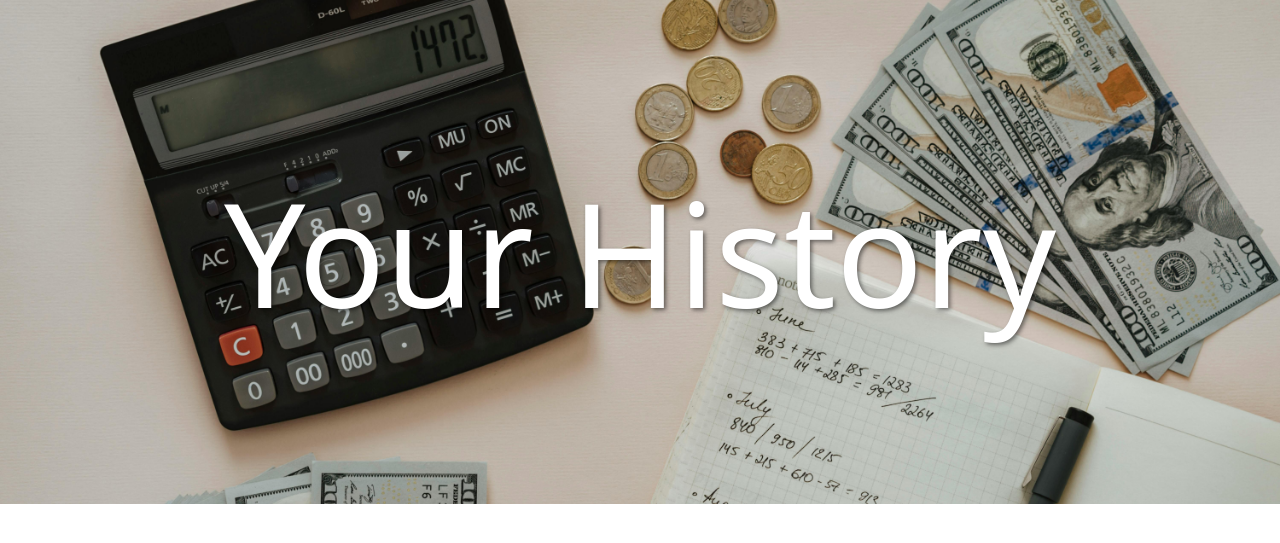
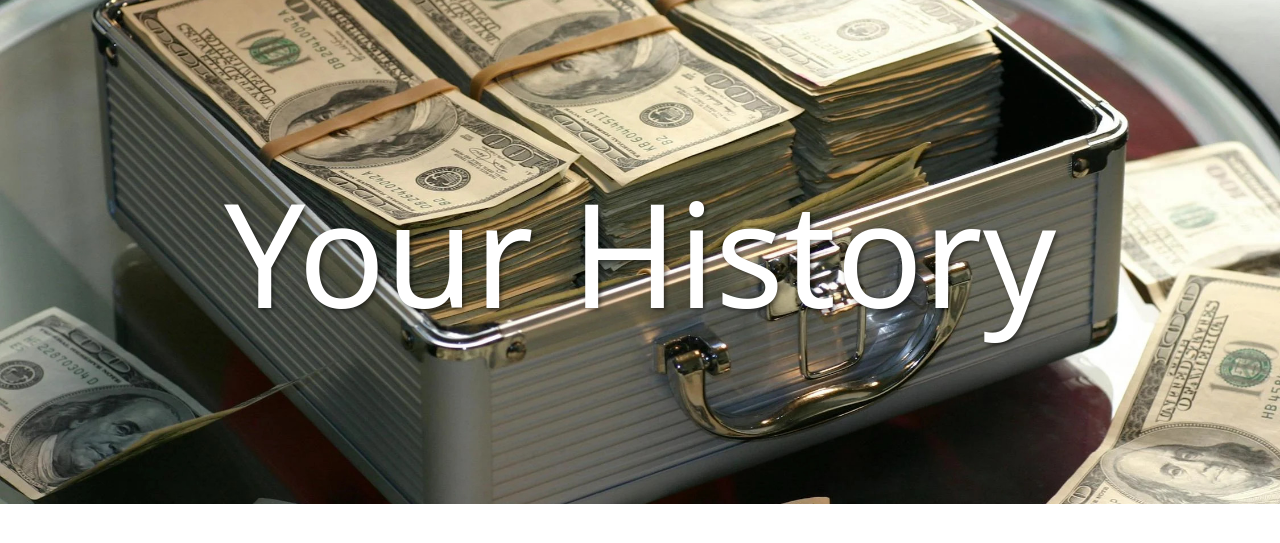
Before and after one commit to darianodirling/SmartSpend, a Flask app: page /history in a window 1280 px wide. Shown: the part 56-599 px from the top of the page. Run offline with Flask 3, Linux system fonts and the light colour scheme; a user stored in the database is signed in; data comes from the database, SQL or seed files in the repository; data that the repository does not hold is empty; some libraries are stand-ins or nearby versions.

Commit message:
aesthetic change to history page

```diff
--- a/website/templates/history.html
+++ b/website/templates/history.html
@@ -2,8 +2,8 @@
 content %}
 
 <style>
-  .smart-spend-title {
-    background-image: url("../static/images/budgeting.jpg");
+  .smart-spend-history {
+    background-image: url("../static/images/briefcasewithmoney.jpg");
     background-size: cover;
     background-position: center;
     color: white;
@@ -70,13 +70,13 @@ content %}
   .chart-container {
     margin: auto;
     width: 100%;
-    max-width: 750px; /* Adjust the max-width as needed */
+    max-width: 750px;
     height: auto;
   }
 </style>
 
 <div class="smart-spend-section">
-  <div class="smart-spend-title">Your History</div>
+  <div class="smart-spend-history">Your History</div>
   <div class="smart-spend-content">
     <div class="expenses-container"></div>
   </div>
@@ -91,17 +91,14 @@ content %}
   // Load the Google Charts library
   google.charts.load("current", { packages: ["corechart"] });
 
-  // Set a callback function to run when the Google Charts library is loaded
   google.charts.setOnLoadCallback(function () {
-    // Perform AJAX call and draw charts when library is loaded
     $(document).ready(function () {
       $.ajax({
-        url: "/expenses", // Replace 'hiatus' with the actual username
+        url: "/expenses",
         method: "GET",
         success: function (data) {
-          console.log(data); // Log the data to the console
+          console.log(data);
 
-          // Call drawChart function for each set of data
           data.forEach(function (dataItem) {
             drawChart(dataItem);
           });
@@ -119,7 +116,6 @@ content %}
     chartData.addColumn("string", "Category");
     chartData.addColumn("number", "Amount");
 
-    // Populate chart data from the dataItem
     chartData.addRow(["Savings", dataItem.savings]);
     chartData.addRow(["Wants", dataItem.wants]);
     chartData.addRow(["Needs", dataItem.needs]);
@@ -130,12 +126,11 @@ content %}
       height: 500,
     };
 
-    // Draw the new chart
     var chart = new google.visualization.PieChart(
       document.createElement("div")
     );
     var chartContainer = chart.getContainer();
-    chartContainer.classList.add("chart-container"); // Add the class to the container
+    chartContainer.classList.add("chart-container");
     document.querySelector(".expenses-container").appendChild(chartContainer);
     chart.draw(chartData, options);
   }
```
Also changed, not shown: website/static/images/briefcasewithmoney.jpg (added), 2 other files.
